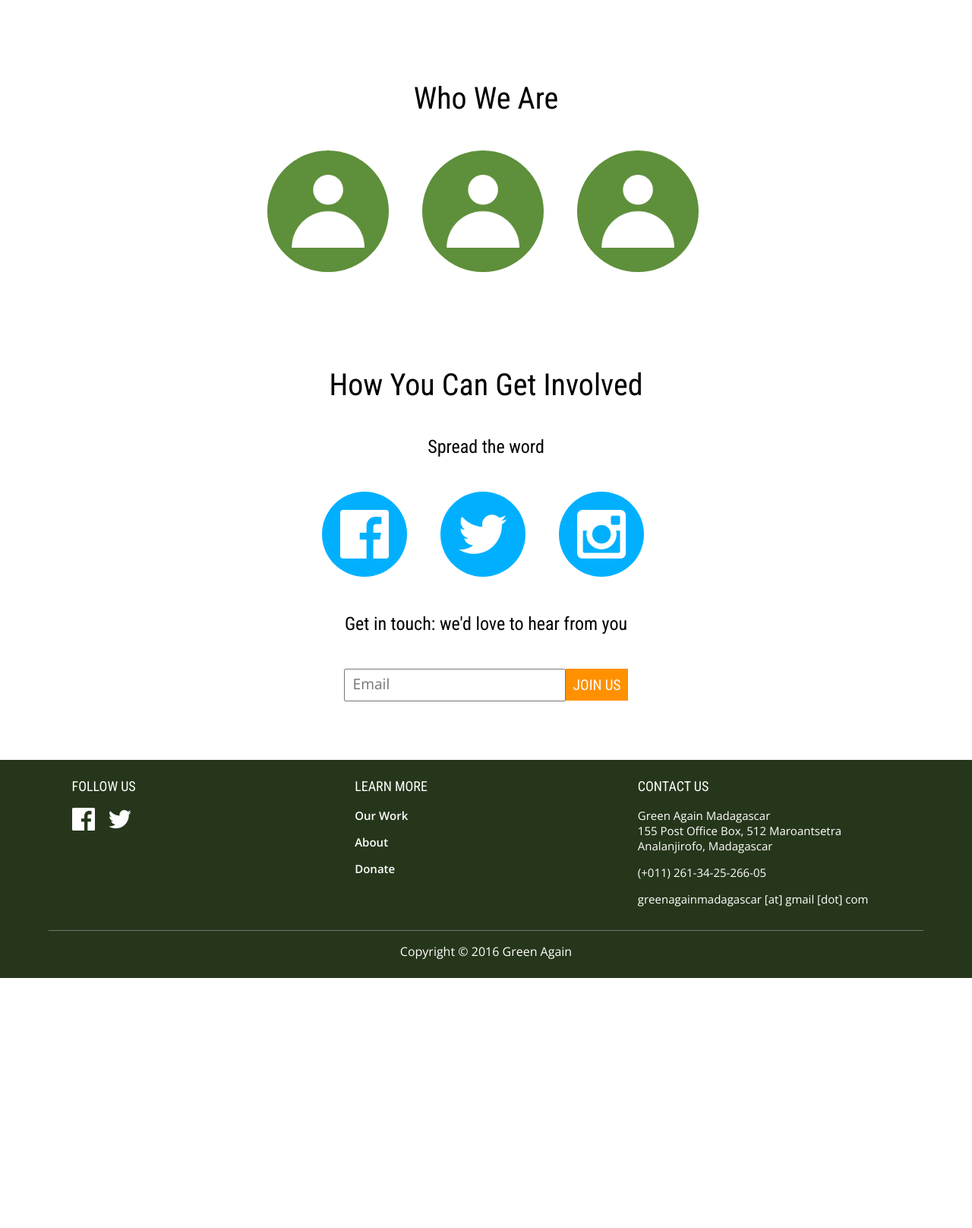
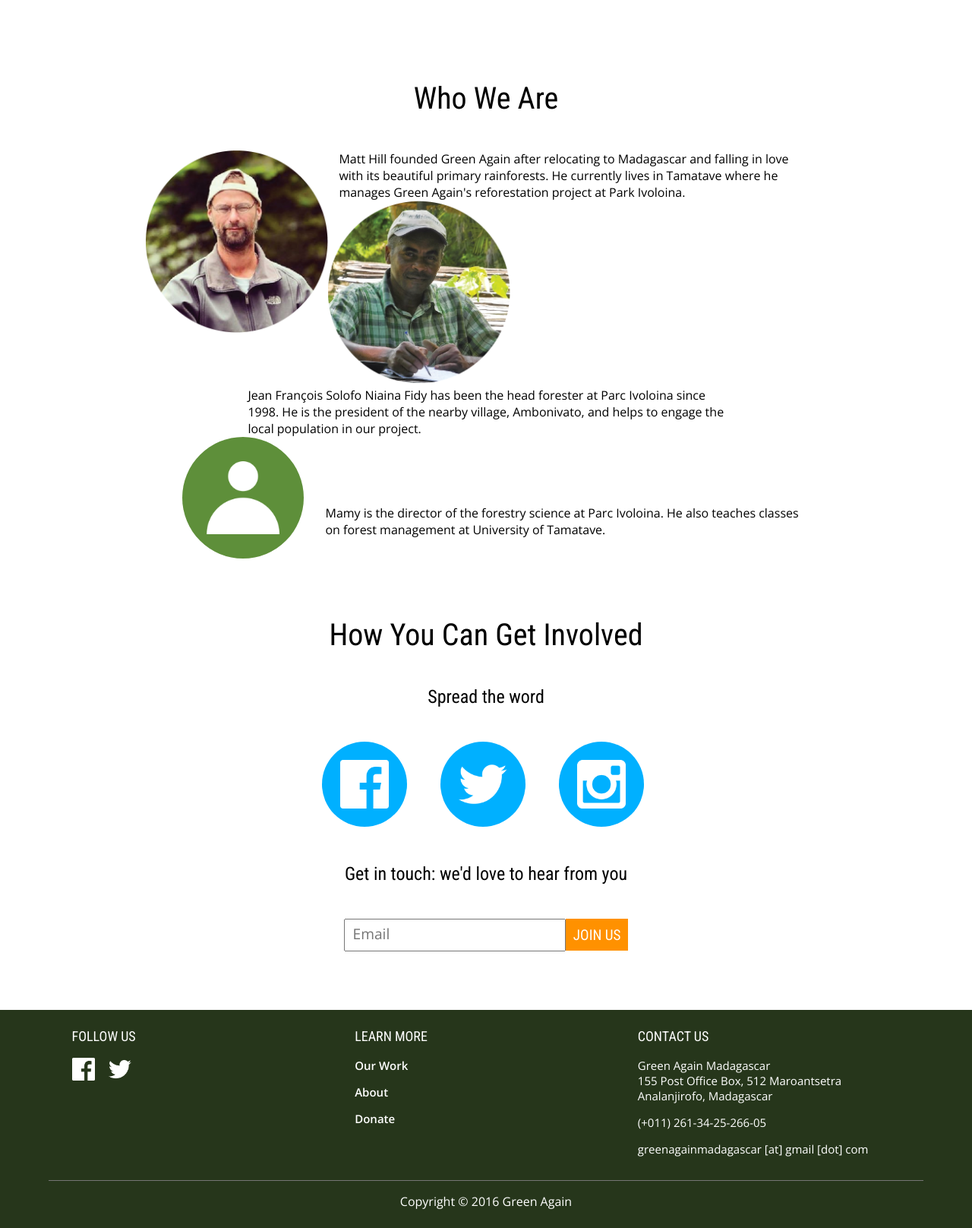
Before and after one commit to josh-mutian/green-again-website, a PHP site: page /about in a window 1280 px wide. Shown: the part 741-2357 px from the top of the page at 76% size. Before the commit the page ends 2028 px from the top, so only its background shows below. Run offline with PHP 8.4, Linux system fonts and the light colour scheme.

Commit message:
content updated on bio section of about page, format not done yet

```diff
--- a/about/about.css
+++ b/about/about.css
@@ -33,3 +33,21 @@
     font-size: 120%;
     font-family: 'Open Sans', sans-serif;
 }
+
+.circle-photo {
+    float: left;
+}
+
+.bio-photo {
+/*  padding: 1.5em;
+    margin: 0 1.5em 0 1em;*/
+    width: 15em;
+    height: 15em;
+    display: inline-block;
+}
+
+.bio-text {
+    width: 70%;
+    text-align: left;
+    display: inline-block;
+}
--- a/about/index.php
+++ b/about/index.php
@@ -34,17 +34,28 @@
 
     <div class='section-container'>
         <div class='section-title title-size'>Who We Are</div>
-        <div class='pad-below-3em'>
+        <div>
+            <div class='circle-photo'>
+                <img class='bio-photo' src='/img_src/MattHill.png'/>
+            </div>
+            <div class='bio-text'>
+                <p>Matt Hill founded Green Again after relocating to Madagascar and falling in love with its beautiful primary rainforests.  He currently lives in Tamatave where he manages Green Again's reforestation project at Park Ivoloina.</p>
+            </div>
+        </div>
+        <div>
+            <div class='circle-photo'>
+                <img class='bio-photo' src='/img_src/JeanFrancois.png'/>
+            </div>
+            <div class='bio-text'>
+                <p>Jean François Solofo Niaina Fidy has been the head forester at Parc Ivoloina since 1998. He is the president of  the nearby village, Ambonivato, and helps to engage the local population in our project.</p>
+            </div>
+        </div>
+        <div>
             <div class='man-button triptych'>
                 <img src='/icon_src/everyman.png'/>
             </div>
-
-            <div class='man-button triptych'>
-                <img src='/icon_src/everyman.png'/>
-            </div>
-
-            <div class='man-button triptych'>
-                <img src='/icon_src/everyman.png'/>
+            <div class='bio-text'>
+                <p>Mamy is the director of the forestry science at Parc Ivoloina. He also teaches classes on forest management at University of Tamatave.</p>
             </div>
         </div>
     </div>
--- a/footer/footer.php
+++ b/footer/footer.php
@@ -2,14 +2,14 @@
 <div class='footer_bar'>
     <div class='footer_section triptych' id='follow'>
         <p class='footer_title'>FOLLOW US</p>
-        <a href='https://www.facebook.com/GreenAgainMadagascar'><img src='/icon_src/fb_logo.png'/></a>
-        <a href='#'><img src='/icon_src/twitter_logo.png'/></a>
+        <a href='https://www.facebook.com/GreenAgainMadagascar' target="_blank"><img src='/icon_src/fb_logo.png'/></a>
+        <a href='# target="_blank"'><img src='/icon_src/twitter_logo.png'/></a>
     </div>
     <div class='footer_section triptych' id='legal'>
         <p class='footer_title'>LEARN MORE</p>
         <a class='white' href='/work'><p>Our Work</p></a>
         <a class='white' href='/about'><p>About</p></a>
-        <a class='white' href='https://www.paypal.com/cgi-bin/webscr?cmd=_donations&business=SJQDUHJ9MWVRS&lc=US&item_name=Green%20Again%20Madagascar&item_number=Ivoloina%20Park%20Project&currency_code=USD&bn=PP%2dDonationsBF%3abtn_donateCC_LG%2egif%3aNonHosted'><p>Donate</p></a>
+        <a class='white' href='https://www.paypal.com/cgi-bin/webscr?cmd=_donations&business=SJQDUHJ9MWVRS&lc=US&item_name=Green%20Again%20Madagascar&item_number=Ivoloina%20Park%20Project&currency_code=USD&bn=PP%2dDonationsBF%3abtn_donateCC_LG%2egif%3aNonHosted' target="_blank"><p>Donate</p></a>
     </div>
     <div class='footer_section triptych' id='contact'>
         <p class='footer_title'>CONTACT US</p>
--- a/navbar/navbar.php
+++ b/navbar/navbar.php
@@ -4,7 +4,7 @@
     <div id='nav-container'>
         <a href='/work'><div class='nav-item vertical-center'>Our Work</div></a>
         <a href='/about'><div class='nav-item vertical-center'>About</div></a>
-        <a href='https://www.paypal.com/cgi-bin/webscr?cmd=_donations&business=SJQDUHJ9MWVRS&lc=US&item_name=Green%20Again%20Madagascar&item_number=Ivoloina%20Park%20Project&currency_code=USD&bn=PP%2dDonationsBF%3abtn_donateCC_LG%2egif%3aNonHosted'><div class='button vertical-center' style='margin-left: 1.5em'>DONATE</div></a>
+        <a href='https://www.paypal.com/cgi-bin/webscr?cmd=_donations&business=SJQDUHJ9MWVRS&lc=US&item_name=Green%20Again%20Madagascar&item_number=Ivoloina%20Park%20Project&currency_code=USD&bn=PP%2dDonationsBF%3abtn_donateCC_LG%2egif%3aNonHosted' target="_blank"><div class='button vertical-center' style='margin-left: 1.5em'>DONATE</div></a>
     </div>
 </div>
 <div id='nav-bar-shadow'></div>
--- a/work/index.php
+++ b/work/index.php
@@ -95,7 +95,5 @@
     <script src='work.js'></script>
 
     <!-- Counter up API: https://github.com/bfintal/Counter-Up -->
-    <script src="/scripts/waypoints.min.js"></script>
-    <script src="/scripts/jquery.counterup.min.js"></script>
 </body>
 </html>
--- a/work/work.css
+++ b/work/work.css
@@ -35,7 +35,6 @@
 }*/
 
 .gallery {
-    /*height: 6em;*/
     width: 30%;
     padding: .5em;
     display: inline-block;
```
Also changed, not shown: img_src/JeanFrancois.png (added), img_src/MattHill.jpg (added), img_src/MattHill.png (added).
